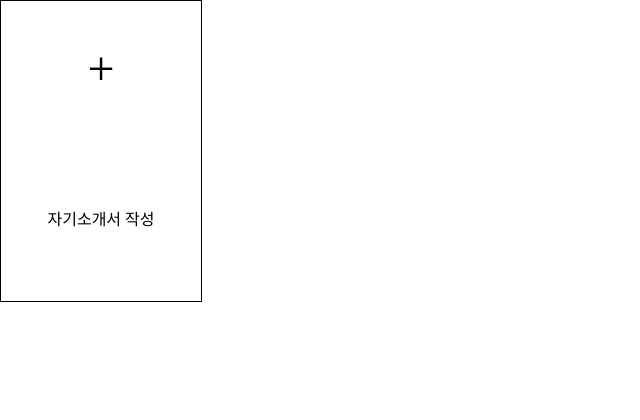
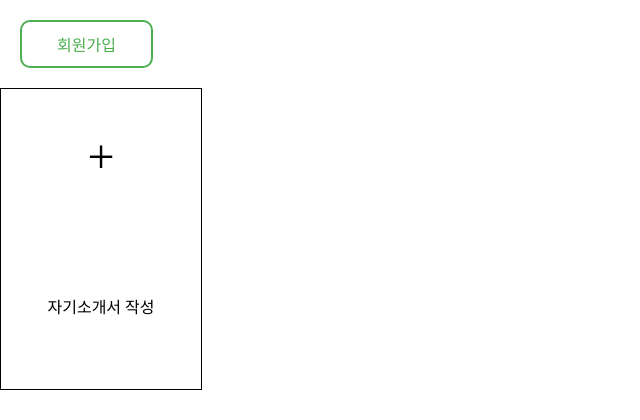
Before and after one commit to 8th-caulion/Jss_Jongwon, a Django app: page / in a window 1280 px wide. Shown: the top 420 px of the page, without its empty margins (0-640 px from the left). Run offline with Django 3.2, Linux system fonts and the light colour scheme; data that the repository does not hold is empty.

Commit message:
FEAT: 메인 화면에 회원가입 버튼 추가

```diff
--- a/main/static/css/index.css
+++ b/main/static/css/index.css
@@ -38,3 +38,23 @@ a {
   text-decoration: none;
   color: inherit;
 }
+
+button {
+  border: 2px solid #4caf50;
+  background-color: white;
+  border-radius: 10px;
+
+  color: #4caf50;
+  padding: 10px 35px;
+  font-size: 1rem;
+
+  margin: 20px;
+
+  transition: background-color 0.2s ease, color 0.2s ease, transform 0.3s ease;
+}
+
+button:hover {
+  background-color: #4caf50;
+  color: white;
+  transform: scale(1.1);
+}
--- a/main/templates/index.html
+++ b/main/templates/index.html
@@ -8,6 +8,7 @@
     <link rel="stylesheet" types="text/css" href="{% static 'css/index.css' %}" />
   </head>
   <body>
+    <button>회원가입</button>
     <div class="make_jss">
       <a href="{% url 'create' %}">
         <div class="plus_btn">
```
